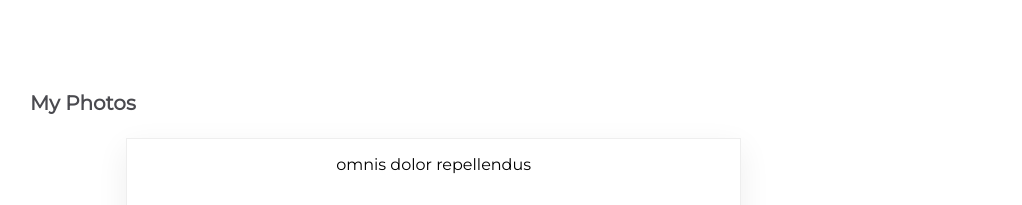
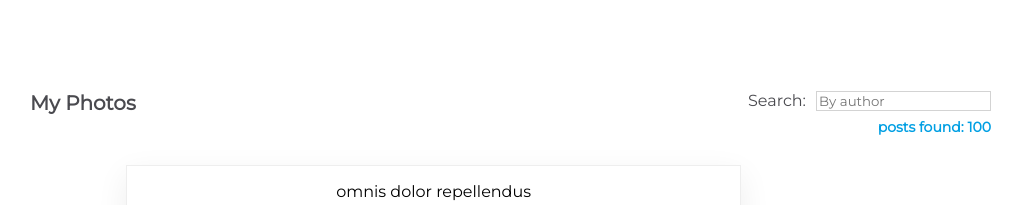
Before and after one commit to ErikHgm/React-challenges, a React (Create React App) app in the folder my-app/: page / in a window 1280 px wide. Shown: the top 205 px of the page, without its empty margins (221-1243 px from the left). Built offline with nearby package versions, Linux system fonts and the light colour scheme.

Commit message:
:white_check_mark: Search Feature Challenge

```diff
--- a/my-app/src/components/Content.js
+++ b/my-app/src/components/Content.js
@@ -9,18 +9,31 @@
         super(props)
 
         this.state = {
-            isLoaded: false
+            isLoaded: false,
+            posts: []
         }
     }
 
     componentDidMount() {
         setTimeout(() => {
             this.setState({
-                isLoaded:true
+                isLoaded: true,
+                posts: savedPosts
             })
         }, 2000)
     }
 
+    handleSearch = (event) => {
+        const name = event.target.value.toLowerCase()
+        console.log(name)
+        const filteredPosts = savedPosts.filter(post => {
+            return post.name.toLowerCase().includes(name)
+        })
+        this.setState({
+            posts: filteredPosts
+        })
+        console.log(filteredPosts)
+    }
 
 
     render() {
@@ -28,10 +41,15 @@
             <div className={css.Content}>
                 <div className={css.TitleBar}>
                     <h1>My Photos</h1>
+                    <form>
+                        <label htmlFor='searchInput'>Search:</label>
+                        <input onChange={(event) => this.handleSearch(event)} type="search" id='searchInput' placeholder='By author' />
+                        <h4>posts found: {this.state.posts.length}</h4>
+                    </form>
                 </div>
                 <div className={css.SearchResults}>
 
-                    {this.state.isLoaded ? <PostItem item={savedPosts} /> : <Loader />}
+                    {this.state.isLoaded ? <PostItem item={this.state.posts} /> : <Loader />}
 
                 </div>
             </div>
```
